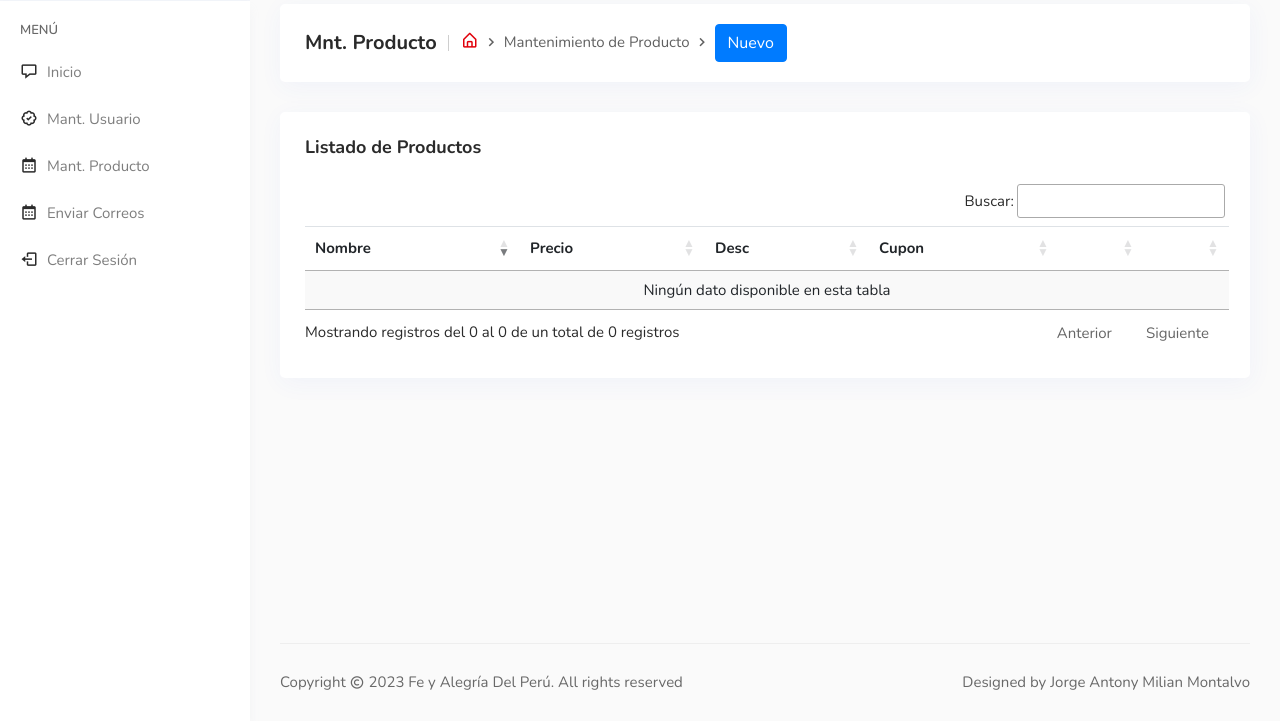
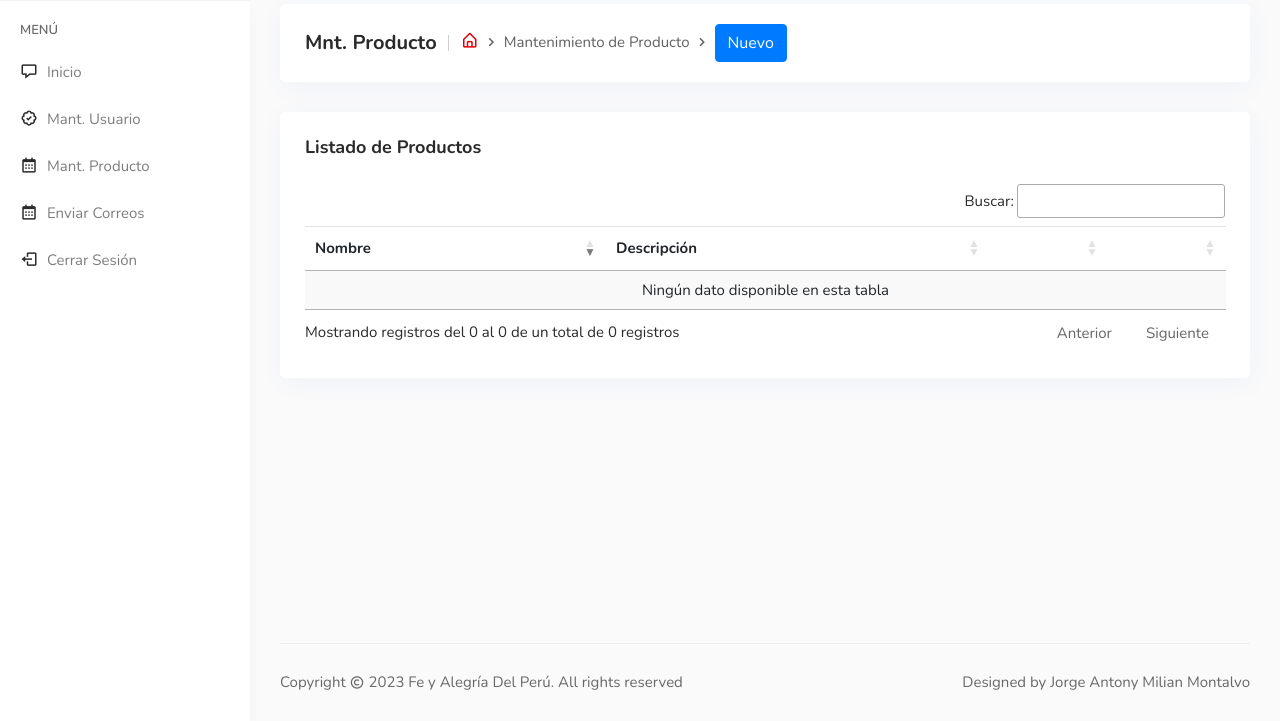
Before and after one commit to AntonyMilian190793/EnvioMasivoCorreos_Admin, a PHP site: page /EnvioMasivoCorreos_Admin/view/mntproducto/ in a window 1280 px wide. Shown: the part 79-800 px from the top of the page. Run offline with PHP 8.4, Linux system fonts and the light colour scheme; a user stored in the database is signed in; data that the repository does not hold is empty; some libraries are stand-ins or nearby versions; some web fonts are replaced.

Commit message:
24-08-2023

```diff
--- a/controller/producto.php
+++ b/controller/producto.php
@@ -9,9 +9,9 @@ switch($_GET["op"]){
 
     case "guardaryeditar":
         if(empty($_POST["prod_id"])){
-            $producto->insert_producto($_POST["prod_nom"],$_POST["prod_precion"],$_POST["prod_preciod"],$_POST["prod_url"],$_POST["prod_img"],$_POST["prod_cupon"],$_POST["prod_descrip"]);
+            $producto->insert_producto($_POST["prod_nom"],$_POST["prod_url"],$_POST["prod_img"],$_POST["prod_descrip"]);
         }else{
-            $producto->update_producto($_POST["prod_id"],$_POST["prod_nom"],$_POST["prod_precion"],$_POST["prod_preciod"],$_POST["prod_url"],$_POST["prod_img"],$_POST["prod_cupon"],$_POST["prod_descrip"]);
+            $producto->update_producto($_POST["prod_id"],$_POST["prod_nom"],$_POST["prod_url"],$_POST["prod_img"],$_POST["prod_descrip"]);
         }
         break;
 
@@ -21,9 +21,7 @@ switch($_GET["op"]){
         foreach($datos as $row){
             $sub_array = array();
             $sub_array[] = $row["prod_nom"];
-            $sub_array[] = $row["prod_precion"];
-            $sub_array[] = $row["prod_preciod"];
-            $sub_array[] = $row["prod_cupon"];
+            $sub_array[] = $row["prod_descrip"];
             $sub_array[] = '<button type="button" onClick="editar('.$row["prod_id"].')" id="'.$row["prod_id"].'" class="btn btn-outline-success"><i class="bx bx-edit"></i></button></button>';
             $sub_array[] = '<button type="button" onClick="eliminar('.$row["prod_id"].')" id="'.$row["prod_id"].'" class="btn btn-outline-danger"><i class="bx bx-trash"></i></button></button>';
             $data[] = $sub_array;
--- a/models/Producto.php
+++ b/models/Producto.php
@@ -33,35 +33,29 @@ class Producto extends Conectar {
         return $resultado=$sql->fetchAll(PDO::FETCH_ASSOC);
     }
 
-    public function insert_producto($prod_nom, $prod_precion, $prod_preciod, $prod_url, $prod_img, $prod_cupom, $prod_descrip){
+    public function insert_producto($prod_nom, $prod_url, $prod_img, $prod_descrip){
         $conectar = parent::conexion();
         parent::set_names();
-        $sql ="INSERT INTO tm_producto (prod_id, prod_nom, prod_precion, prod_preciod, prod_url, prod_img, prod_cupon, prod_descrip, fech_crea, fech_modi, fech_elim, est) VALUES (NULL,?,?,?,?,?,?,?, now(),  NULL, NULL,1)";
+        $sql ="INSERT INTO tm_producto (prod_id, prod_nom, prod_url, prod_img, prod_descrip, fech_crea, fech_modi, fech_elim, est) VALUES (NULL,?,?,?,?, now(),  NULL, NULL,1)";
         $sql=$conectar->prepare($sql);
         $sql->bindValue(1, $prod_nom);
-        $sql->bindValue(2, $prod_precion);
-        $sql->bindValue(3, $prod_preciod);
-        $sql->bindValue(4, $prod_url);
-        $sql->bindValue(5, $prod_img);
-        $sql->bindValue(6, $prod_cupom);
-        $sql->bindValue(7, $prod_descrip);
+        $sql->bindValue(2, $prod_url);
+        $sql->bindValue(3, $prod_img);
+        $sql->bindValue(4, $prod_descrip);
         $sql->execute();
         return $resultado=$sql->fetchAll(PDO::FETCH_ASSOC);
     }
 
-    public function update_producto($prod_id,$prod_nom,$prod_precion,$prod_preciod,$prod_url,$prod_img,$prod_cupon,$prod_descrip){
+    public function update_producto($prod_id,$prod_nom,$prod_url,$prod_img,$prod_descrip){
         $conectar=parent::conexion();
         parent::set_names();
-        $sql="UPDATE tm_producto SET prod_nom=?, prod_precion=?, prod_preciod=?, prod_url=?, prod_img=?, prod_cupon=?, prod_descrip=?, fech_modi=now() WHERE prod_id=?";
+        $sql="UPDATE tm_producto SET prod_nom=?, prod_url=?, prod_img=?, prod_descrip=?, fech_modi=now() WHERE prod_id=?";
         $sql=$conectar->prepare($sql);
         $sql->bindValue(1,$prod_nom);
-        $sql->bindValue(2,$prod_precion);
-        $sql->bindValue(3,$prod_preciod);
-        $sql->bindValue(4,$prod_url);
-        $sql->bindValue(5,$prod_img);
-        $sql->bindValue(6,$prod_cupon);
-        $sql->bindValue(7,$prod_descrip);
-        $sql->bindValue(8,$prod_id);
+        $sql->bindValue(2,$prod_url);
+        $sql->bindValue(3,$prod_img);
+        $sql->bindValue(4,$prod_descrip);
+        $sql->bindValue(5,$prod_id);
         $sql->execute();
         return $resultado=$sql->fetchAll(PDO::FETCH_ASSOC);
     }
--- a/view/mntproducto/index.php
+++ b/view/mntproducto/index.php
@@ -57,9 +57,7 @@
     <thead>
         <tr>
             <th>Nombre</th>
-            <th>Precio</th>
-            <th>Desc</th>
-            <th>Cupon</th>
+            <th>Descripción</th>
             <th></th>
             <th></th>
         </tr>
--- a/view/mntproducto/mntmantenimiento.php
+++ b/view/mntproducto/mntmantenimiento.php
@@ -11,31 +11,19 @@
                 <div class="modal-body">
                 <input type="hidden" name="prod_id" id="prod_id">
                 <div class="form-group">
-                    <label>Nombre de Producto</label>
+                    <label>Nombre de Producto(*)</label>
                         <input type="text" id="prod_nom" name="prod_nom" class="form-control" required>
                 </div>
                 <div class="form-group">
-                    <label>Precio Normal</label>
-                        <input type="text" id="prod_precion" name="prod_precion" class="form-control" required>
-                </div>
-                <div class="form-group">
-                    <label>Precio Desc.</label>
-                        <input type="text" id="prod_preciod" name="prod_preciod" class="form-control" required>
-                </div>
-                <div class="form-group">
-                    <label>Url</label>
+                    <label>URL(*)</label>
                         <input type="text" id="prod_url" name="prod_url" class="form-control" required>
                 </div>
                 <div class="form-group">
-                    <label>Ruta Imagen</label>
+                    <label>Ruta Imagen(*)</label>
                         <input type="text" id="prod_img" name="prod_img" class="form-control" required>
                 </div>
                 <div class="form-group">
-                    <label>Cupón</label>
-                        <input type="text" id="prod_cupon" name="prod_cupon" class="form-control" required>
-                </div>
-                <div class="form-group">
-                    <label>Descripción</label>
+                    <label>Descripción(*)</label>
                         <textarea id="prod_descrip" name="prod_descrip" class="form-control" rows="3" required></textarea>
                 </div>
                 </div>
--- a/view/mntproducto/mntproducto.js
+++ b/view/mntproducto/mntproducto.js
@@ -105,10 +105,7 @@ function editar(prod_id){
         var datos = JSON.parse(data);
         $('#prod_id').val(datos.prod_id);
         $('#prod_nom').val(datos.prod_nom);
-        $('#prod_precion').val(datos.prod_precion);
-        $('#prod_preciod').val(datos.prod_preciod);
         $('#prod_img').val(datos.prod_img);
-        $('#prod_cupon').val(datos.prod_cupon);
         $('#prod_url').val(datos.prod_url);
         $('#prod_descrip').val(datos.prod_descrip);
         $('#mntmantenimiento').modal('show');
```
Also changed, not shown: models/Email.php (+3 -8 lines).
